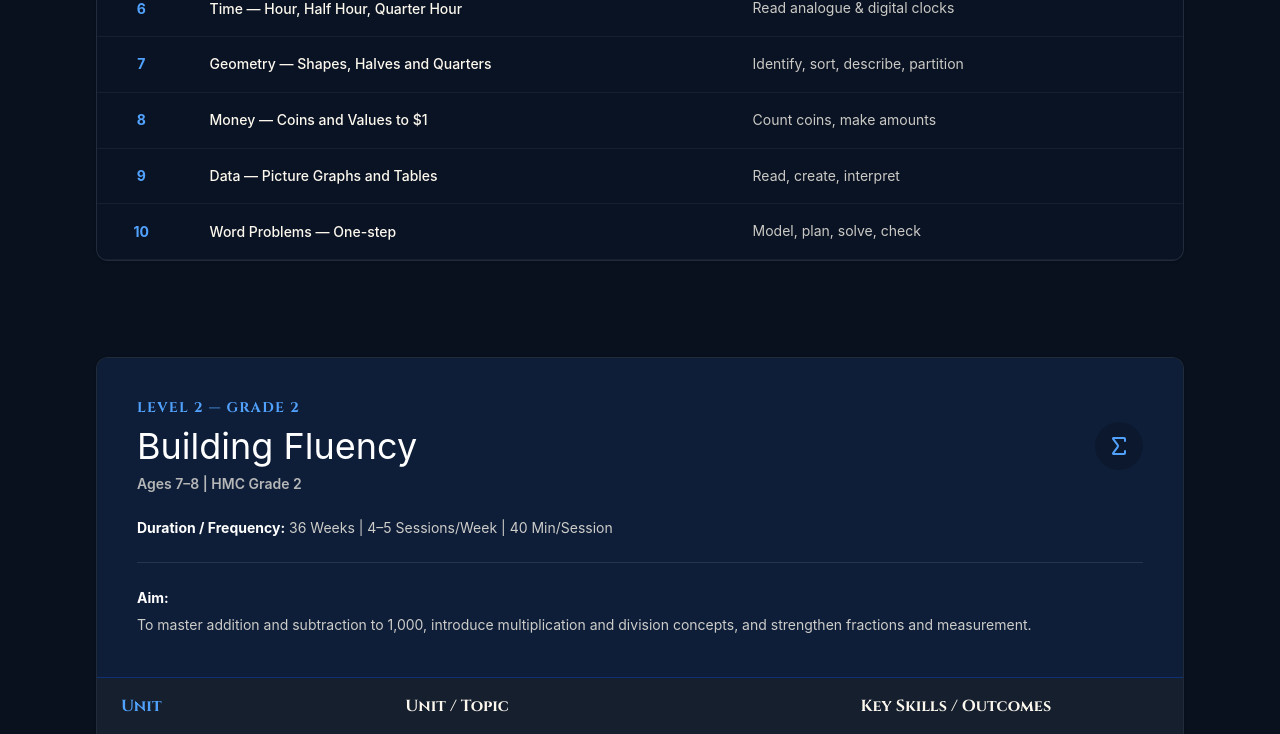
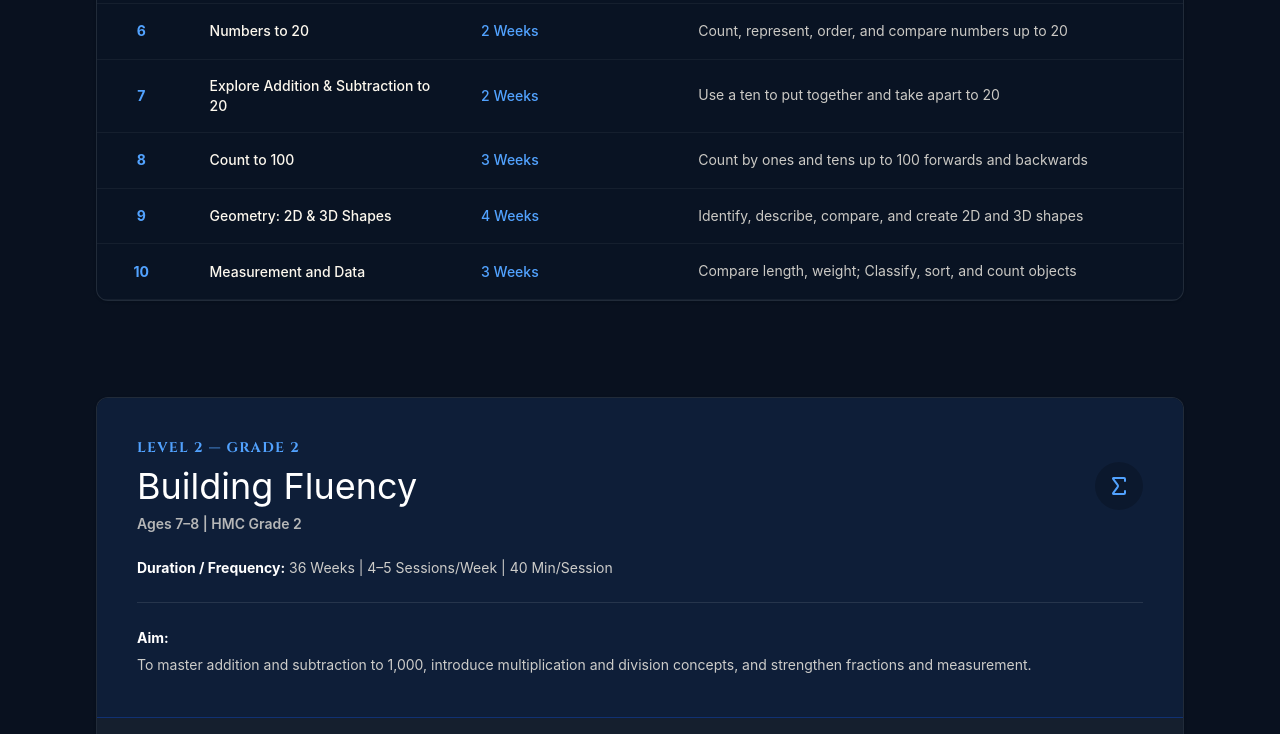
Before and after one commit to Lukman10a/rawdahkid, a Next.js app: page /en/programmes/western/mathematics in a window 1280 px wide. Shown: the part 3180-3914 px from the top of the page. Built offline with nearby package versions, Linux system fonts and the light colour scheme; a web font is replaced by a local one.

Commit message:
update math syllabus , kg

```diff
--- a/app/[locale]/programmes/western/mathematics/page.tsx
+++ b/app/[locale]/programmes/western/mathematics/page.tsx
@@ -203,62 +203,16 @@ export default function MathematicsProgramme() {
           <LevelCard
             levelNumber="1"
             title={t("t40")}
-            subtitle="Grade 1"
-            ageGroup="Ages 6–7 | HMC Grade 1"
+            subtitle="Kindergarten"
+            ageGroup="Ages 4–6 | Early Years Foundation"
             duration="36 Weeks | 4–5 Sessions/Week | 40 Min/Session"
-            aim="To build solid addition and subtraction fluency to 20, introduce place value to 100, and develop early problem-solving and measurement skills."
-            units={[
-              {
-                no: 1,
-                topic: "Number Sense & Counting to 120",
-                skills: "Count forward/backward, skip count",
-              },
-              {
-                no: 2,
-                topic: "Place Value — Tens and Ones",
-                skills: "Group, compare, expand numbers",
-              },
-              {
-                no: 3,
-                topic: "Addition & Subtraction Fluency (to 20)",
-                skills: "Mental math, fact families",
-              },
-              {
-                no: 4,
-                topic: "Adding/Subtracting Multiples of 10",
-                skills: "Skip counting, number patterns",
-              },
-              {
-                no: 5,
-                topic: "Measurement — Length (inches & cm)",
-                skills: "Measure, estimate, compare",
-              },
-              {
-                no: 6,
-                topic: "Time — Hour, Half Hour, Quarter Hour",
-                skills: "Read analogue & digital clocks",
-              },
-              {
-                no: 7,
-                topic: "Geometry — Shapes, Halves and Quarters",
-                skills: "Identify, sort, describe, partition",
-              },
-              {
-                no: 8,
-                topic: "Money — Coins and Values to $1",
-                skills: "Count coins, make amounts",
-              },
-              {
-                no: 9,
-                topic: "Data — Picture Graphs and Tables",
-                skills: "Read, create, interpret",
-              },
-              {
-                no: 10,
-                topic: "Word Problems — One-step",
-                skills: "Model, plan, solve, check",
-              },
-            ]}
+            aim="To build solid number sense, addition and subtraction fluency within 20, understand shapes, and develop early problem-solving and measurement skills based on standard Go Math pacing."
+            units={Array.from({ length: 10 }).map((_, j) => ({
+              no: j + 1,
+              topic: t(`lvl1.u${j + 1}.t`),
+              duration: t(`lvl1.u${j + 1}.d`),
+              skills: t(`lvl1.u${j + 1}.s`)
+            }))}
           />
 
           <LevelCard
@@ -272,51 +226,61 @@ export default function MathematicsProgramme() {
               {
                 no: 1,
                 topic: "Place Value to 1,000",
+                duration: "4 Weeks",
                 skills: "Hundreds, tens, ones; expanded form",
               },
               {
                 no: 2,
                 topic: "Addition & Subtraction to 1,000 (regrouping)",
+                duration: "4 Weeks",
                 skills: "Multi-digit algorithms",
               },
               {
                 no: 3,
                 topic: "Multiplication — Equal Groups & Arrays",
+                duration: "4 Weeks",
                 skills: "Repeated addition, skip count",
               },
               {
                 no: 4,
                 topic: "Division — Sharing Equally",
+                duration: "4 Weeks",
                 skills: "Partition sets, basic facts",
               },
               {
                 no: 5,
                 topic: "Fractions — Halves, Thirds, Fourths",
+                duration: "4 Weeks",
                 skills: "Name, compare, order",
               },
               {
                 no: 6,
                 topic: "Measurement — Length, Area, Perimeter",
+                duration: "4 Weeks",
                 skills: "Estimate, measure, calculate",
               },
               {
                 no: 7,
                 topic: "Time — Minutes and Elapsed Time",
+                duration: "4 Weeks",
                 skills: "Tell time, calculate durations",
               },
               {
                 no: 8,
                 topic: "Money — Making Change to $10",
+                duration: "4 Weeks",
                 skills: "Add, subtract, count change",
               },
               {
                 no: 9,
                 topic: "Geometry — Perimeter and Basic Area",
+                duration: "4 Weeks",
                 skills: "Count units, use formula",
               },
               {
                 no: 10,
                 topic: "Data — Bar Graphs and Pictographs",
+                duration: "4 Weeks",
                 skills: "Collect, display, analyse",
               },
             ]}
@@ -333,51 +297,61 @@ export default function MathematicsProgramme() {
               {
                 no: 1,
                 topic: "Multiplication Facts 0–12 — Full Fluency",
+                duration: "4 Weeks",
                 skills: "Times tables, mental recall",
               },
               {
                 no: 2,
                 topic: "Division Facts",
+                duration: "4 Weeks",
                 skills: "Fact families, missing factors",
               },
               {
                 no: 3,
                 topic: "Multi-digit Multiplication (2-digit × 1-digit)",
+                duration: "4 Weeks",
                 skills: "Partial products, algorithm",
               },
               {
                 no: 4,
                 topic: "Division — 2-digit ÷ 1-digit",
+                duration: "4 Weeks",
                 skills: "Estimate, divide, check",
               },
               {
                 no: 5,
                 topic: "Fractions — Equivalence, Comparing, Line",
+                duration: "4 Weeks",
                 skills: "Benchmark fractions, ordering",
               },
               {
                 no: 6,
                 topic: "Decimals — Tenths and Hundredths",
+                duration: "4 Weeks",
                 skills: "Place value, compare, order",
               },
               {
                 no: 7,
                 topic: "Perimeter and Area of Rectangles",
+                duration: "4 Weeks",
                 skills: "Formulas, real-world problems",
               },
               {
                 no: 8,
                 topic: "Measurement — Mass, Volume",
+                duration: "4 Weeks",
                 skills: "Convert units, estimate",
               },
               {
                 no: 9,
                 topic: "Time — 12/24-hour, Elapsed Time",
+                duration: "4 Weeks",
                 skills: "Word problems, timetables",
               },
               {
                 no: 10,
                 topic: "Data & Probability — Scaled Graphs",
+                duration: "4 Weeks",
                 skills: "Analyse, interpret, predict",
               },
             ]}
@@ -394,51 +368,61 @@ export default function MathematicsProgramme() {
               {
                 no: 1,
                 topic: "Place Value to 1,000,000",
+                duration: "4 Weeks",
                 skills: "Read, Write, Compare, Round, order",
               },
               {
                 no: 2,
                 topic: "Multi-digit Multiplication (3-digit × 2-digit)",
+                duration: "4 Weeks",
                 skills: "Area model, standard algorithm",
               },
               {
                 no: 3,
                 topic: "Long Division (4-digit ÷ 2-digit)",
+                duration: "4 Weeks",
                 skills: "Estimate quotients, interpret remainders",
               },
               {
                 no: 4,
                 topic: "Fraction Operations — Add & Subtract",
+                duration: "4 Weeks",
                 skills: "LCM, equivalent fractions",
               },
               {
                 no: 5,
                 topic: "Multiplying Fractions by Whole Numbers",
+                duration: "4 Weeks",
                 skills: "Models, real-world application",
               },
               {
                 no: 6,
                 topic: "Decimal Operations — Add and Subtract",
+                duration: "4 Weeks",
                 skills: "Align decimal points, estimate",
               },
               {
                 no: 7,
                 topic: "Geometry — Angles, Lines, Symmetry",
+                duration: "4 Weeks",
                 skills: "Classify, measure with protractor",
               },
               {
                 no: 8,
                 topic: "Order of Operations — PEMDAS",
+                duration: "4 Weeks",
                 skills: "Evaluate multi-step expressions",
               },
               {
                 no: 9,
                 topic: "Algebra — Variables and Simple Equations",
+                duration: "4 Weeks",
                 skills: "Write and solve one-step equations",
               },
               {
                 no: 10,
                 topic: "Statistics — Mean, Median, Mode, Range",
+                duration: "4 Weeks",
                 skills: "Calculate and interpret data sets",
               },
             ]}
@@ -455,51 +439,61 @@ export default function MathematicsProgramme() {
               {
                 no: 1,
                 topic: "Fraction Operations — Multiply and Divide",
+                duration: "4 Weeks",
                 skills: "Algorithm, models, word problems",
               },
               {
                 no: 2,
                 topic: "Decimal Operations — All Four Operations",
+                duration: "4 Weeks",
                 skills: "Powers of 10, standard algorithm",
               },
               {
                 no: 3,
                 topic: "Ratios and Proportional Reasoning",
+                duration: "4 Weeks",
                 skills: "Equivalent ratios, unit rate, tables",
               },
               {
                 no: 4,
                 topic: "Percentages — Conversions and Applications",
+                duration: "4 Weeks",
                 skills: "Find % of quantity, discounts, tax",
               },
               {
                 no: 5,
                 topic: "Integers — Positive and Negative Numbers",
+                duration: "4 Weeks",
                 skills: "Number line, add, subtract",
               },
               {
                 no: 6,
                 topic: "Coordinate Geometry — Four Quadrants",
+                duration: "4 Weeks",
                 skills: "Plot ordered pairs, reflections",
               },
               {
                 no: 7,
                 topic: "Geometry — Area, Volume, Surface Area",
+                duration: "4 Weeks",
                 skills: "Prisms, pyramids, composite shapes",
               },
               {
                 no: 8,
                 topic: "Algebra — Solving Two-step Equations",
+                duration: "4 Weeks",
                 skills: "Balance, inverse operations",
               },
               {
                 no: 9,
                 topic: "Advanced Order of Operations & Expressions",
+                duration: "4 Weeks",
                 skills: "Simplify, expand, substitute",
               },
               {
                 no: 10,
                 topic: "Probability — Theoretical and Experimental",
+                duration: "4 Weeks",
                 skills: "Calculate, predict, compare",
               },
             ]}
@@ -516,51 +510,61 @@ export default function MathematicsProgramme() {
               {
                 no: 1,
                 topic: "Ratios and Rates — Advanced Applications",
+                duration: "4 Weeks",
                 skills: "Unit rate, ratio tables, tape diagrams",
               },
               {
                 no: 2,
                 topic: "Proportional Relationships and Graphs",
+                duration: "4 Weeks",
                 skills: "Identify, represent, interpret",
               },
               {
                 no: 3,
                 topic: "Percentages — Increase/Decrease, Interest",
+                duration: "4 Weeks",
                 skills: "Calculate change, real-world problems",
               },
               {
                 no: 4,
                 topic: "Integers — All Four Operations",
+                duration: "4 Weeks",
                 skills: "Rules for signs, absolute value",
               },
               {
                 no: 5,
                 topic: "Rational Numbers — Fractions, Decimals, Negatives",
+                duration: "4 Weeks",
                 skills: "Order, operate, convert",
               },
               {
                 no: 6,
                 topic: "Expressions and Equations — Variables",
+                duration: "4 Weeks",
                 skills: "Write, evaluate, simplify",
               },
               {
                 no: 7,
                 topic: "Solving One- and Two-step Equations",
+                duration: "4 Weeks",
                 skills: "Inverse operations, check solutions",
               },
               {
                 no: 8,
                 topic: "Solving Inequalities — Introduction",
+                duration: "4 Weeks",
                 skills: "Represent on number line, interpret",
               },
               {
                 no: 9,
                 topic: "Geometry — Area of Complex Shapes, Volume",
+                duration: "4 Weeks",
                 skills: "Decompose, calculate, apply",
               },
               {
                 no: 10,
                 topic: "Statistics — Measures of Centre and Spread",
+                duration: "4 Weeks",
                 skills: "Mean, MAD, box plots, histograms",
               },
             ]}
@@ -577,51 +581,61 @@ export default function MathematicsProgramme() {
               {
                 no: 1,
                 topic: "Proportional Relationships",
+                duration: "4 Weeks",
                 skills: "Constant of Proportionality, graphs, equations",
               },
               {
                 no: 2,
                 topic: "Linear Equations — One Variable",
+                duration: "4 Weeks",
                 skills: "Multi-step, distributive property",
               },
               {
                 no: 3,
                 topic: "Linear Inequalities — Graphing Solutions",
+                duration: "4 Weeks",
                 skills: "Compound inequalities, real-world",
               },
               {
                 no: 4,
                 topic: "Operations with Rational Numbers",
+                duration: "4 Weeks",
                 skills: "All operations, problem solving",
               },
               {
                 no: 5,
                 topic: "Algebraic Expressions",
+                duration: "4 Weeks",
                 skills: "Expand, factorise, simplify like terms",
               },
               {
                 no: 6,
                 topic: "Geometry — Scale Drawings and Similar Figures",
+                duration: "4 Weeks",
                 skills: "Calculate scale, find missing sides",
               },
               {
                 no: 7,
                 topic: "Geometry — Angles, Triangles and Transversals",
+                duration: "4 Weeks",
                 skills: "Angle relationships, proof introduction",
               },
               {
                 no: 8,
                 topic: "Circles — Circumference and Area",
+                duration: "4 Weeks",
                 skills: "Pi, formula, real-world applications",
               },
               {
                 no: 9,
                 topic: "Statistics — Sampling and Inference",
+                duration: "4 Weeks",
                 skills: "Random samples, draw conclusions",
               },
               {
                 no: 10,
                 topic: "Probability — Compound Events",
+                duration: "4 Weeks",
                 skills: "Tree diagrams, counting principle",
               },
             ]}
@@ -638,51 +652,61 @@ export default function MathematicsProgramme() {
               {
                 no: 1,
                 topic: "Linear Functions — Slope and y-intercept",
+                duration: "4 Weeks",
                 skills: "Graph, write equations, interpret",
               },
               {
                 no: 2,
                 topic: "Systems of Linear Equations",
+                duration: "4 Weeks",
                 skills: "Substitution, elimination, graphing",
               },
               {
                 no: 3,
                 topic: "Exponents and Scientific Notation",
+                duration: "4 Weeks",
                 skills: "Laws of exponents, convert, compute",
               },
               {
                 no: 4,
                 topic: "Polynomials — Add, Subtract, Multiply",
+                duration: "4 Weeks",
                 skills: "Standard form, FOIL, area model",
               },
               {
                 no: 5,
                 topic: "Factoring Polynomials",
+                duration: "4 Weeks",
                 skills: "GCF, difference of squares, trinomials",
               },
               {
                 no: 6,
                 topic: "Pythagorean Theorem and Its Converse",
+                duration: "4 Weeks",
                 skills: "Prove, apply, real-world problems",
               },
               {
                 no: 7,
                 topic: "Geometry — Transformations",
+                duration: "4 Weeks",
                 skills: "Translate, reflect, rotate, dilate",
               },
               {
                 no: 8,
                 topic: "Geometry — Congruence and Similarity",
+                duration: "4 Weeks",
                 skills: "Corresponding parts, scale factor",
               },
               {
                 no: 9,
                 topic: "Volume of 3D Figures",
+                duration: "4 Weeks",
                 skills: "Cylinders, cones, spheres formula",
               },
               {
                 no: 10,
                 topic: "Bivariate Data — Scatter Plots",
+                duration: "4 Weeks",
                 skills: "Lines of Best Fit, correlation",
               },
             ]}
@@ -699,51 +723,61 @@ export default function MathematicsProgramme() {
               {
                 no: 1,
                 topic: "Quadratic Functions",
+                duration: "4 Weeks",
                 skills: "Graphs, vertex, axis of symmetry",
               },
               {
                 no: 2,
                 topic: "Solving Quadratics",
+                duration: "4 Weeks",
                 skills: "Factoring, formula, completing square",
               },
               {
                 no: 3,
                 topic: "Complex Numbers — Introduction",
+                duration: "4 Weeks",
                 skills: "i, add, subtract, multiply",
               },
               {
                 no: 4,
                 topic: "Exponential Functions",
+                duration: "4 Weeks",
                 skills: "Growth and decay, model real-world",
               },
               {
                 no: 5,
                 topic: "Logarithms — Introduction and Properties",
+                duration: "4 Weeks",
                 skills: "Convert between log and exponential",
               },
               {
                 no: 6,
                 topic: "Radical Expressions and Equations",
+                duration: "4 Weeks",
                 skills: "Simplify, solve, check extraneous",
               },
               {
                 no: 7,
                 topic: "Rational Expressions and Equations",
+                duration: "4 Weeks",
                 skills: "Simplify, add, multiply, solve",
               },
               {
                 no: 8,
                 topic: "Sequences and Series",
+                duration: "4 Weeks",
                 skills: "Arithmetic and Geometric, nth term",
               },
               {
                 no: 9,
                 topic: "Introduction to Trigonometry (SOHCAHTOA)",
+                duration: "4 Weeks",
                 skills: "Right triangles, sine, cosine, tangent",
               },
               {
                 no: 10,
                 topic: "Trigonometry — Unit Circle",
+                duration: "4 Weeks",
                 skills: "Special angles, exact values",
               },
             ]}
@@ -760,51 +794,61 @@ export default function MathematicsProgramme() {
               {
                 no: 1,
                 topic: "Functions — Domain, Range, Composition",
+                duration: "4 Weeks",
                 skills: "Analyse, transform, combine, inverses",
               },
               {
                 no: 2,
                 topic: "Polynomial Functions — Higher Degree",
+                duration: "4 Weeks",
                 skills: "Rational roots, end behaviour, zeros",
               },
               {
                 no: 3,
                 topic: "Trigonometric Functions",
+                duration: "4 Weeks",
                 skills: "Graphs, Amplitude, Period, transformations",
               },
               {
                 no: 4,
                 topic: "Trigonometric Identities and Equations",
+                duration: "4 Weeks",
                 skills: "Prove identities, solve equations",
               },
               {
                 no: 5,
                 topic: "Conic Sections — Circle, Ellipse",
+                duration: "4 Weeks",
                 skills: "Parabola, Hyperbola, standard form",
               },
               {
                 no: 6,
                 topic: "Matrices — Operations, Determinants",
+                duration: "4 Weeks",
                 skills: "Inverses, solve systems using matrices",
               },
               {
                 no: 7,
                 topic: "Combinatorics and Probability",
+                duration: "4 Weeks",
                 skills: "Permutations, combinations, Binomial",
               },
               {
                 no: 8,
                 topic: "Limits — Introduction to Calculus",
+                duration: "4 Weeks",
                 skills: "Concept of limit, continuity",
               },
               {
                 no: 9,
                 topic: "Introduction to Differentiation",
+                duration: "4 Weeks",
                 skills: "Derivative rules, tangent lines, rate of change",
               },
               {
                 no: 10,
                 topic: "Introduction to Integration",
+                duration: "4 Weeks",
                 skills: "Area under curve, Fundamental Theorem",
               },
             ]}
@@ -869,7 +913,7 @@ function LevelCard({
   ageGroup: string;
   duration: string;
   aim: string;
-  units: { no: number; topic: string; skills: string }[];
+  units: { no: number; topic: string; duration: string; skills: string }[];
 }) {
   const t = useTranslations("ProgMathematics");
   return (
@@ -917,9 +961,10 @@ function LevelCard({
           <table className="w-full text-start border-collapse min-w-200">
             <thead>
               <tr className="border-b-2 border-blue-100 dark:border-white/10 bg-blue-50/50 dark:bg-white/5">
-                <th className="py-4 px-6 font-cinzel text-blue-700 dark:text-blue-400 font-bold w-16 text-center">{t("t31")}</th>
-                <th className="py-4 px-6 font-cinzel text-midnight dark:text-cream font-bold w-1/2">{t("t32")}</th>
-                <th className="py-4 px-6 font-cinzel text-midnight dark:text-cream font-bold">{t("t33")}</th>
+                <th className="py-4 px-6 font-cinzel text-blue-700 dark:text-blue-400 font-bold w-16 text-center">{t("unitLabel")}</th>
+                <th className="py-4 px-6 font-cinzel text-midnight dark:text-cream font-bold w-1/4">{t("topicLabel")}</th>
+                <th className="py-4 px-6 font-cinzel text-midnight dark:text-cream font-bold w-1/5 whitespace-nowrap">{t("durationLabel")}</th>
+                <th className="py-4 px-6 font-cinzel text-midnight dark:text-cream font-bold">{t("skillsLabel")}</th>
               </tr>
             </thead>
             <tbody className="font-sans text-midnight/80 dark:text-cream/80 text-sm">
@@ -934,6 +979,9 @@ function LevelCard({
                   <td className="py-4 px-6 font-medium text-midnight dark:text-cream">
                     {unit.topic}
                   </td>
+                  <td className="py-4 px-6 text-blue-600 dark:text-blue-400 font-medium whitespace-nowrap">
+                    {unit.duration}
+                  </td>
                   <td className="py-4 px-6 leading-relaxed">{unit.skills}</td>
                 </tr>
               ))}
```
Also changed, not shown: fix_links.js (deleted, +0 -23 lines), fix_others.js (deleted, +0 -16 lines), messages/ar.json, messages/en.json.
